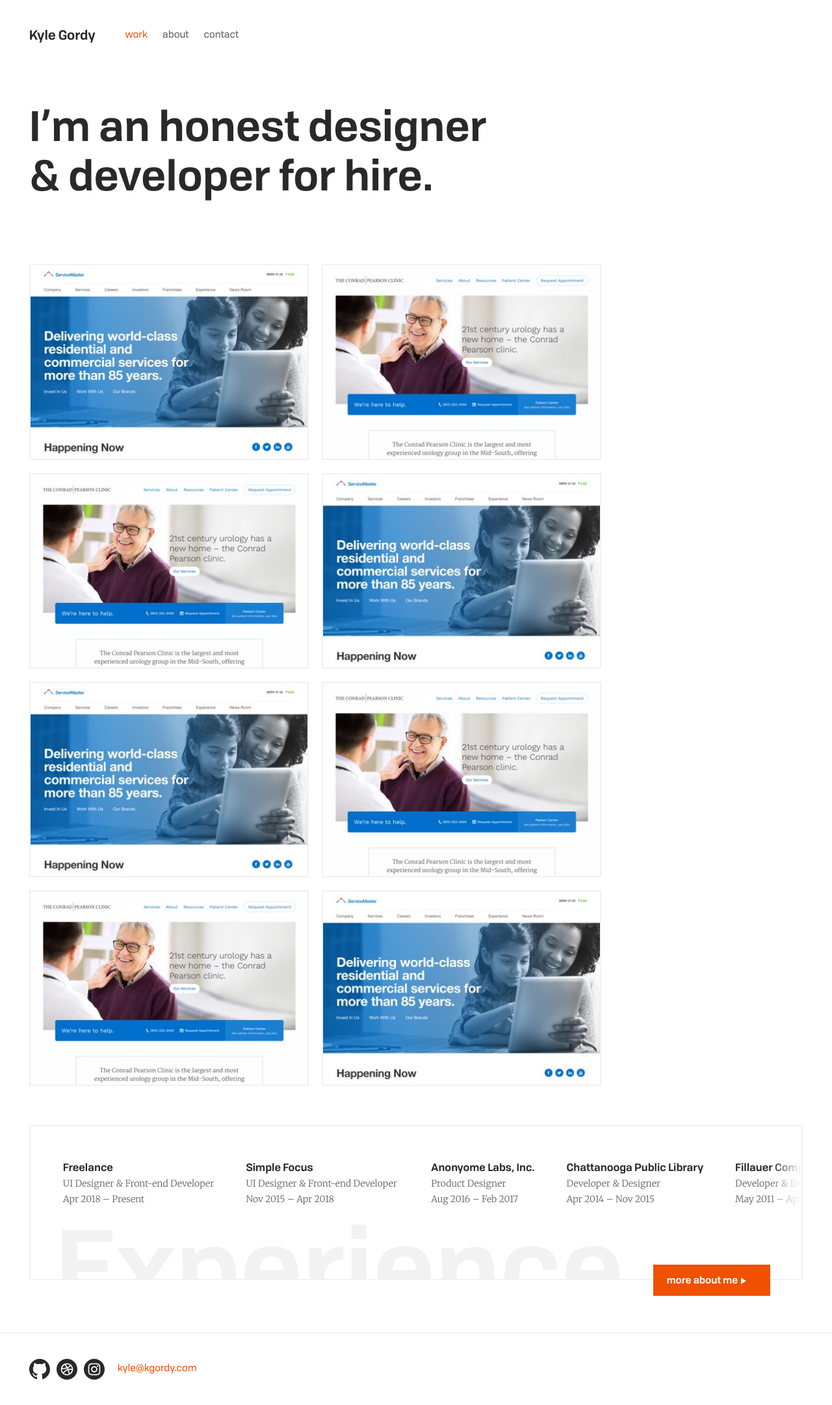
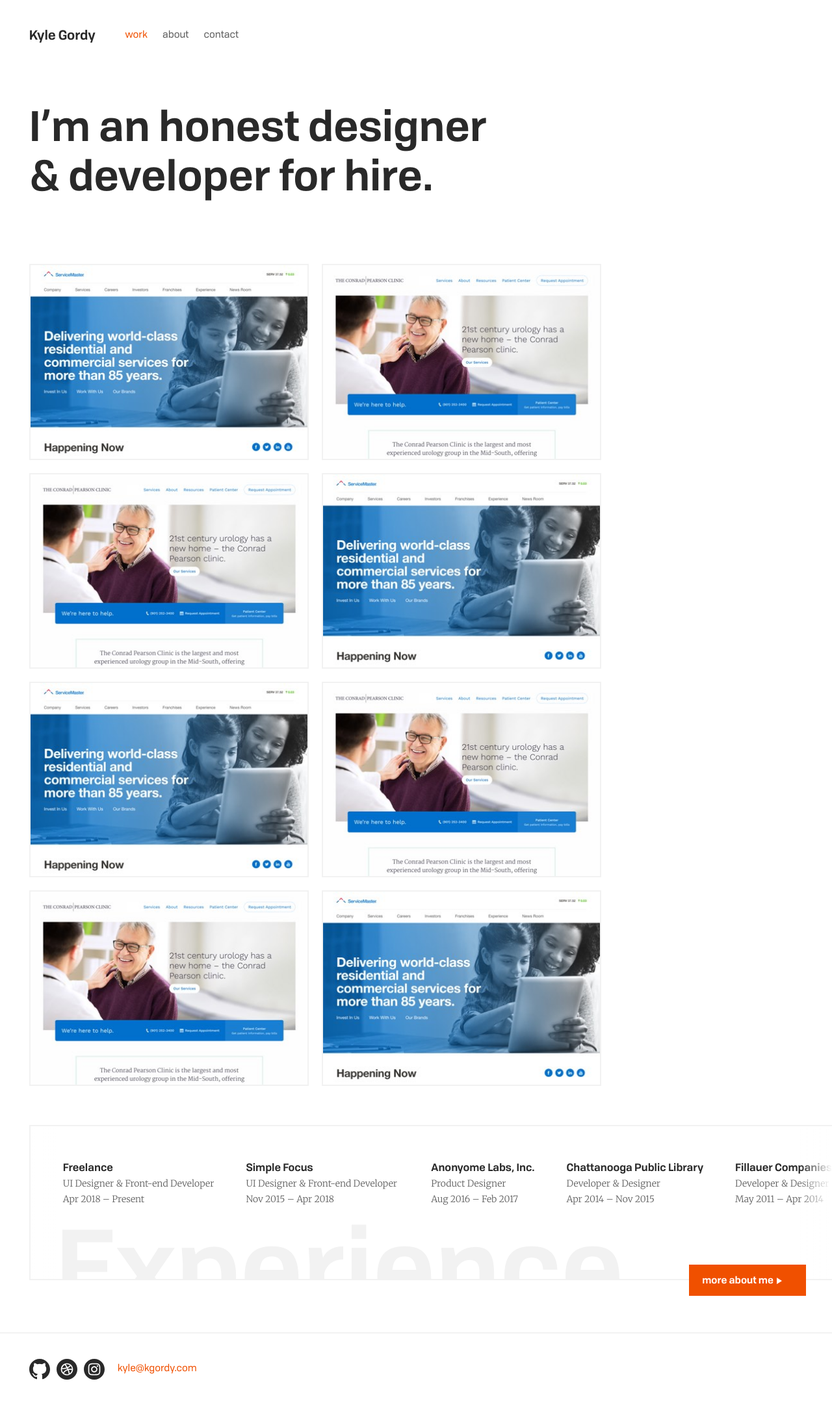
Before and after one commit to kylegordy/kylegordydesign.com, a Jekyll site: the page built from index.html, in a window 1280 px wide. Shown: the whole page at 65% size. Built offline with Jekyll 4.4.1, drawn with Linux system fonts in a browser that asks for light colours.

Commit message:
make experience list bleed right on smaller screens

```diff
--- a/_sass/component/experience-list.scss
+++ b/_sass/component/experience-list.scss
@@ -3,6 +3,16 @@
 
 .experience {
     position: relative;
+    margin-right: -$cp-s; // negative margin to make right side "bleed"
+
+    @media screen and (min-width: $bp-s) {
+        margin-right: -$cp-m;
+    }
+
+    @media screen and (min-width: $bp-xl) {
+        margin-right: 0;
+    }
+
 
     &:before {
         @extend .sans-serif;
@@ -27,8 +37,9 @@
 .experience__grid {
     display: flex;
     align-items: center;
-    padding: 40px 30px;
+    padding: 40px;
     border: 2px solid $gray-light;
+    border-right: none; // hide border to fake a "bleed" on smaller sizes
     overflow-y: hidden;
     overflow-x: scroll;
     -webkit-overflow-scrolling: touch;
@@ -37,28 +48,35 @@
         padding: 50px 50px 110px 50px;
     }
 
+    @media screen and (min-width: $bp-xl){
+        border-right: 2px solid $gray-light; // show right border
+    }
+
     &:before,
     &:after {
         content: '';
         position: absolute;
         top: 2px;
         bottom: 2px;
-        width: 30px;
         z-index: 0;
 
-        @media screen and (min-width: $bp-m) {
-            width: 50px;
-        }
     }
 
     &:before {
+        width: 40px;
         left: 2px;
         background-image: linear-gradient(-90deg, rgba(255,255,255,0.00) 0%, #FFFFFF 100%);
     }
 
     &:after {
-        right: 2px;
+        width: 50px;
+        right: 0;
         background-image: linear-gradient(90deg, rgba(255,255,255,0.00) 0%, #FFFFFF 100%);
+
+        @media screen and (min-width: $bp-xl){
+            right: 2px; // move over 2px to make room for right border
+        }
+
     }
 
 }
@@ -90,6 +108,6 @@
 
 .experience__btn {
     position: absolute;
-    right: 50px;
+    right: 40px;
     bottom: -24px;
 }
```
